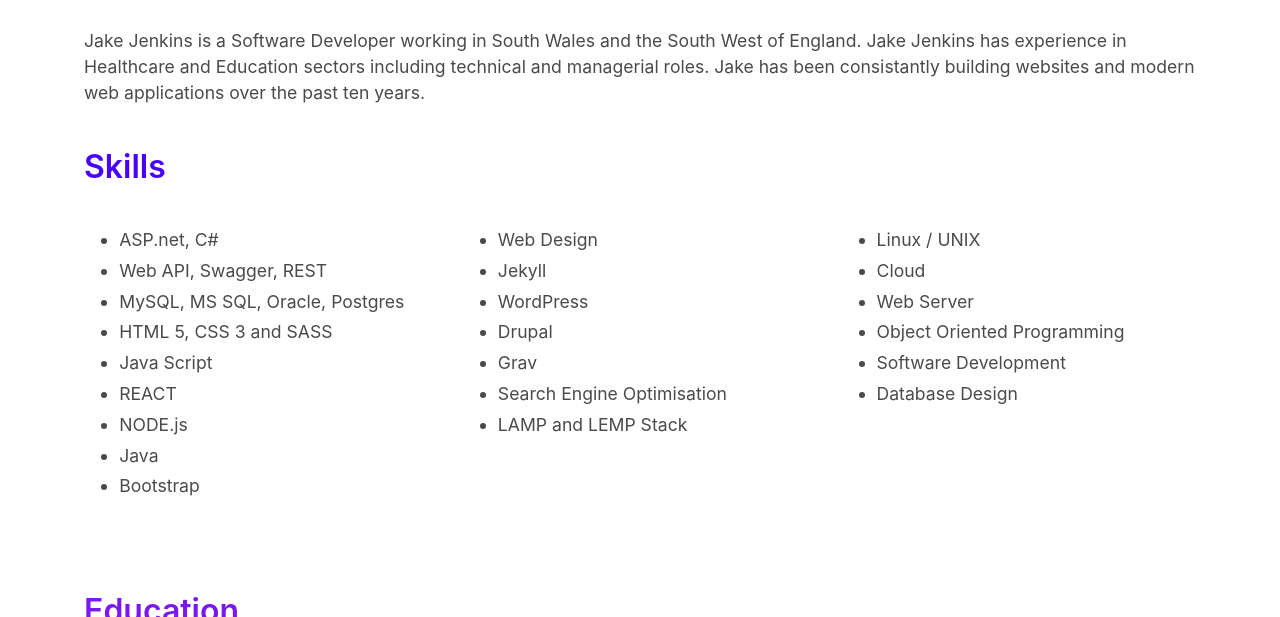
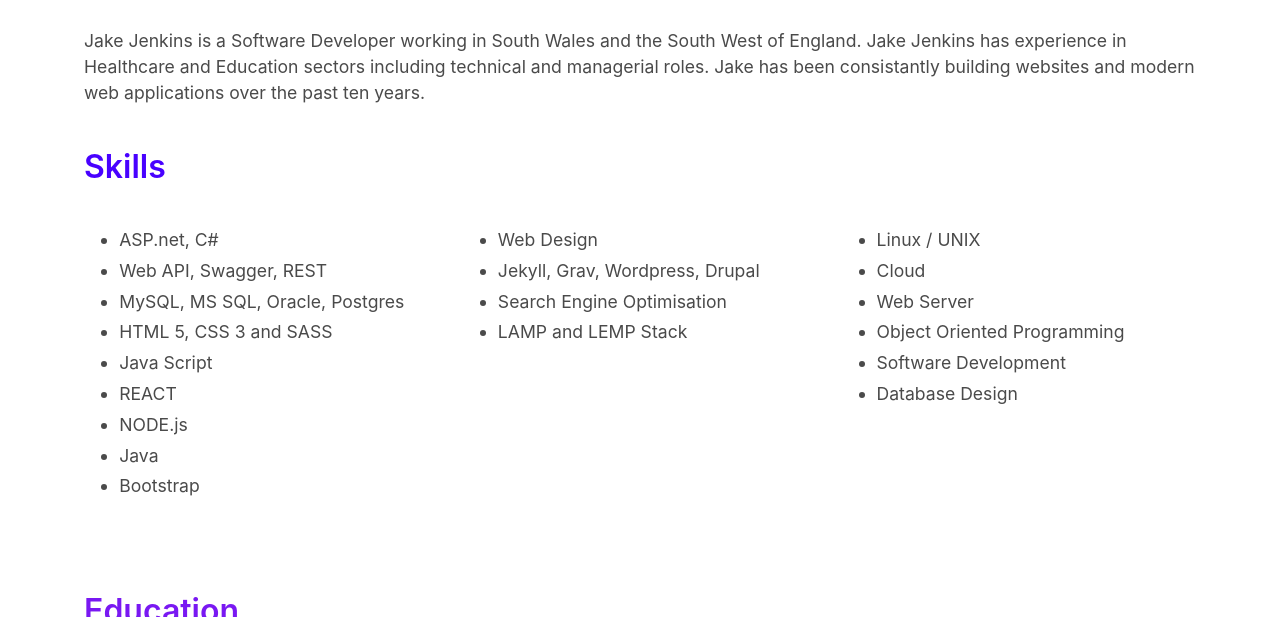
Before and after one commit to jake-jenkins/jjnx-bulma, a Jekyll site: the page built from index.markdown, in a window 1280 px wide and 900 px high, scrolled down 572 px, cut to the strip 0-617 px from the top of the window. Built offline with Jekyll 4.4.1, drawn with Linux system fonts in a browser that asks for light colours.

```diff
--- a/index.markdown
+++ b/index.markdown
@@ -29,10 +29,7 @@ Jake Jenkins is a Software Developer working in South Wales and the South West o
   <div class="column">
     <ul>
 <li>Web Design</li>
-<li>Jekyll</li>
-<li>WordPress</li>
-<li>Drupal</li>
-<li>Grav</li>
+<li>Jekyll, Grav, Wordpress, Drupal</li>
 <li>Search Engine Optimisation</li>
 <li>LAMP and LEMP Stack</li>
 </ul>
```
